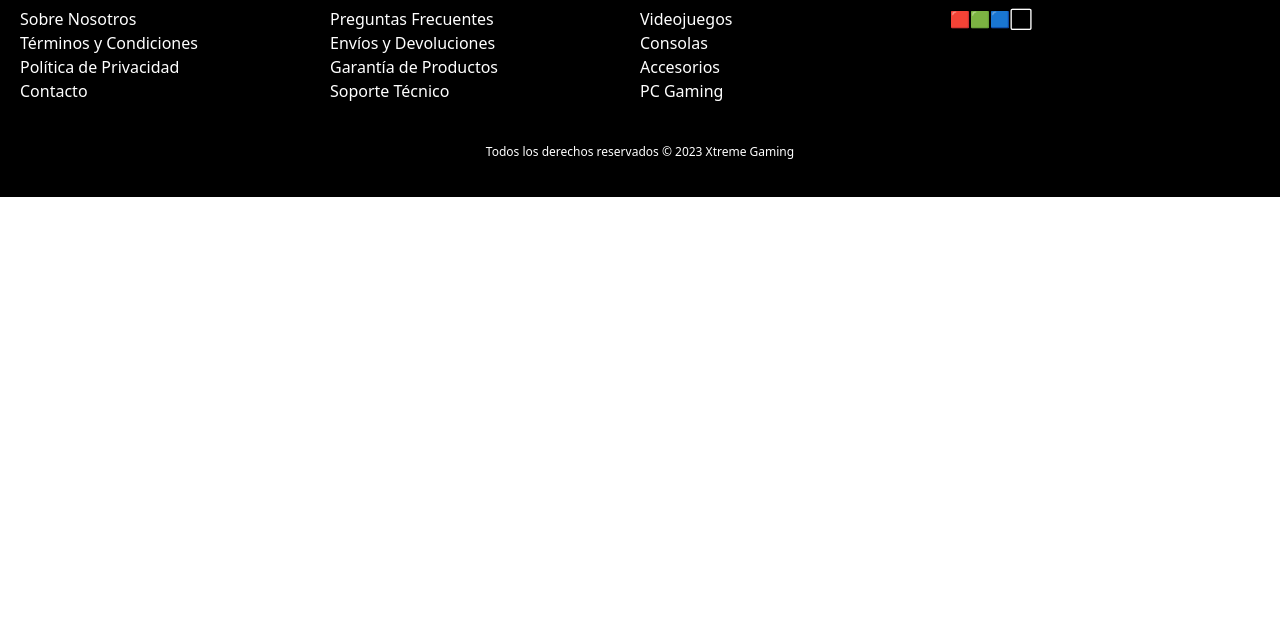
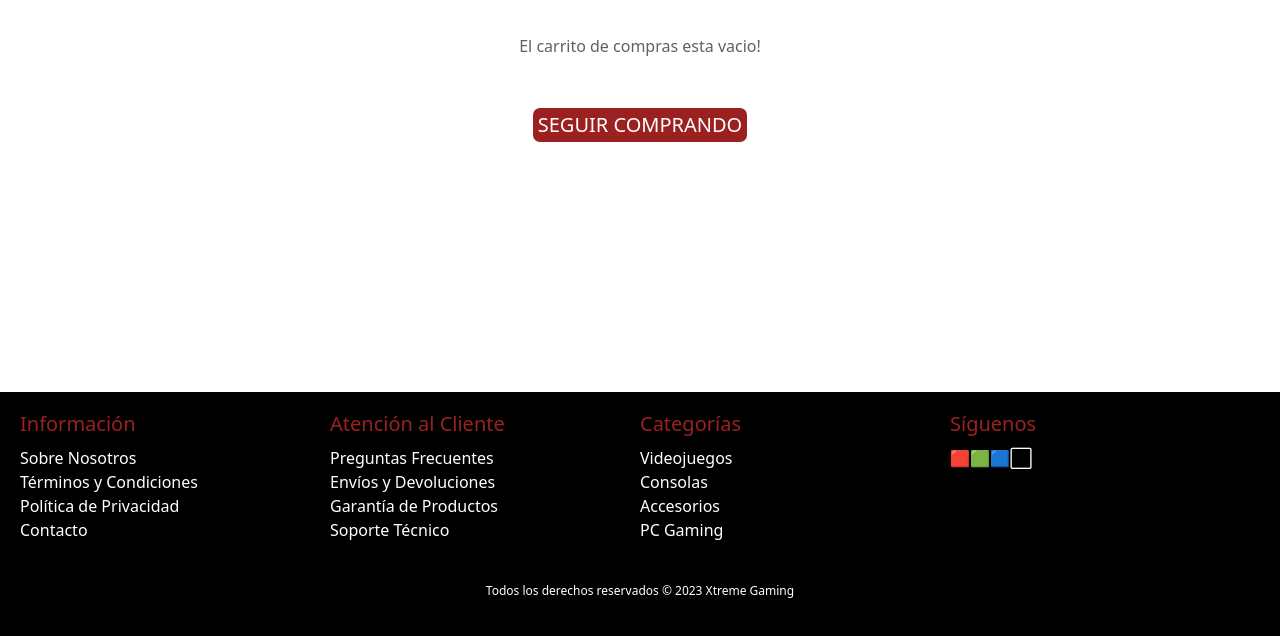
Before and after one commit to MNQuispe/matias-quispe-ch-pf, a plain HTML site: page pages/carrito.html in a window 1280 px wide. Shown: the part 269-905 px from the top of the page. Before the commit the page ends 800 px from the top, so only its background shows below. Drawn offline with nearby package versions, Linux system fonts and the light colour scheme.

Commit message:
segunda pre-entrega proyecto

```diff
--- a/css/style.css
+++ b/css/style.css
@@ -150,7 +150,30 @@ h2 {
 
 /*--> carrito <--*/
 
+.carrito a p {
+    margin: 15px;
+}
 
+.p-vacio {
+    display: flex;
+    color: #616161;
+    justify-content: space-evenly;
+    margin: 50px;
+}
+
+.seguircomprando {
+    text-decoration: none;
+}
+
+.seguir-comprando {
+    text-align: center;
+    width: fit-content;
+    margin: 10px auto 250px auto;
+    padding: 5px;
+    border-radius: 7px;
+    color: #ffffff;
+    background-color: #9b2121;
+}
 
 /*--> contacto <--*/
 
--- a/pages/carrito.html
+++ b/pages/carrito.html
@@ -62,7 +62,21 @@
 
     <main class="main">
         <h2>Carrito de compras</h2>
-
+        <div class="carrito">
+            <a href="https://www.youtube.com/watch?v=jsv7m6kV8KQ">
+                <p>
+                    Ver video instructivo del proceso de compra
+                </p>
+            </a>
+            <p class="p-vacio">
+                El carrito de compras esta vacio!
+            </p>
+            <a href="../pages/productos.html" class="seguircomprando">
+                <h5 class="seguir-comprando">
+                    SEGUIR COMPRANDO
+                </h5>
+            </a>
+        </div>
     </main>
 
     <footer class="footer">
```
